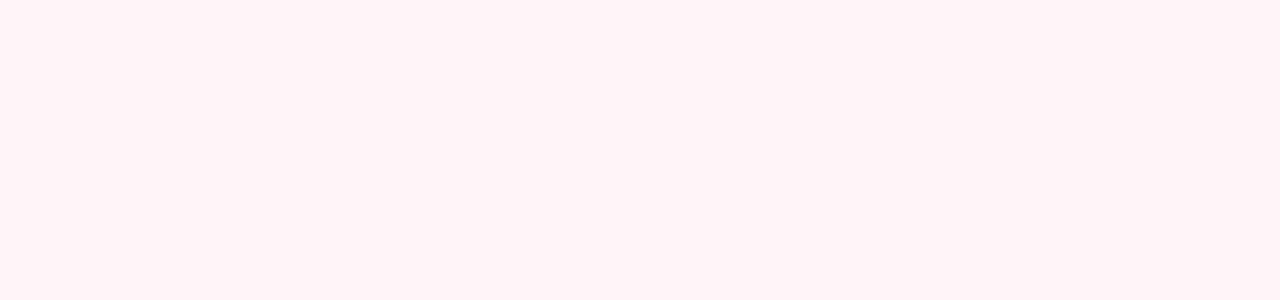
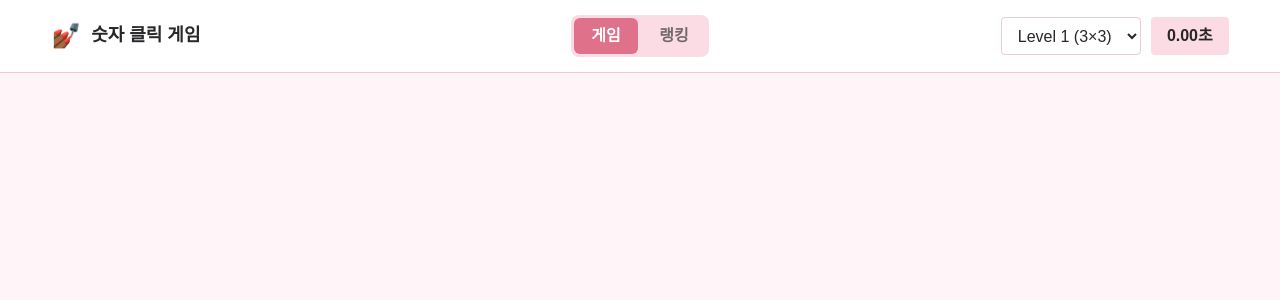
Before and after one commit to 39-play-sopt-web/HwangYuRim, a React (Vite) app in the folder Week2/Homework/one-to-fifty/: page / in a window 1280 px wide. Shown: the top 300 px of the page. Built offline with nearby package versions, Linux system fonts and the light colour scheme.

Commit message:
feat: 헤더 메뉴와 게임 설정 UI 구현

```diff
--- a/Week2/Homework/one-to-fifty/src/App.jsx
+++ b/Week2/Homework/one-to-fifty/src/App.jsx
@@ -1,11 +1,32 @@
-import styled from '@emotion/styled'
+import { useState } from 'react'
+import Header from './components/Header/Header.jsx'
+import { LEVELS } from './constants/levels.js'
+import { AppShell, MainContent } from './App.styles.js'
 
-const AppShell = styled.main`
-  min-height: 100vh;
-`
+const VIEW = {
+  game: 'game',
+  ranking: 'ranking',
+}
 
 function App() {
-  return <AppShell />
+  const [activeView, setActiveView] = useState(VIEW.game)
+  const [selectedLevel, setSelectedLevel] = useState(LEVELS[1].value)
+
+  const isGameView = activeView === VIEW.game
+
+  return (
+    <AppShell>
+      <Header
+        activeView={activeView}
+        levels={[LEVELS[1]]}
+        selectedLevel={selectedLevel}
+        elapsedTime="0.00"
+        onViewChange={setActiveView}
+        onLevelChange={setSelectedLevel}
+      />
+      <MainContent aria-label={isGameView ? '게임 화면' : '랭킹 화면'} />
+    </AppShell>
+  )
 }
 
 export default App
--- /dev/null
+++ b/Week2/Homework/one-to-fifty/src/App.styles.js
@@ -0,0 +1,11 @@
+import styled from '@emotion/styled'
+
+export const AppShell = styled.div`
+  display: flex;
+  flex-direction: column;
+  min-height: 100vh;
+`
+
+export const MainContent = styled.main`
+  flex: 1;
+`
--- /dev/null
+++ b/Week2/Homework/one-to-fifty/src/components/Header/Header.jsx
@@ -0,0 +1,73 @@
+import {
+  Brand,
+  Controls,
+  HeaderContainer,
+  LevelSelect,
+  Menu,
+  MenuButton,
+  Timer,
+} from "./Header.styles.js";
+
+const MENU_ITEMS = [
+  { value: "game", label: "게임" },
+  { value: "ranking", label: "랭킹" },
+];
+
+function Header({
+  activeView,
+  levels,
+  selectedLevel,
+  elapsedTime,
+  onViewChange,
+  onLevelChange,
+}) {
+  const isGameView = activeView === "game";
+
+  return (
+    <HeaderContainer>
+      <Brand>
+        <span aria-hidden="true">💅🏾</span>
+        <h1>숫자 클릭 게임</h1>
+      </Brand>
+
+      <Menu aria-label="화면 선택">
+        {MENU_ITEMS.map((menu) => {
+          const isActive = activeView === menu.value;
+
+          return (
+            <MenuButton
+              key={menu.value}
+              type="button"
+              $isActive={isActive}
+              aria-current={isActive ? "page" : undefined}
+              onClick={() => onViewChange(menu.value)}
+            >
+              {menu.label}
+            </MenuButton>
+          );
+        })}
+      </Menu>
+
+      <Controls>
+        {isGameView && (
+          <>
+            <LevelSelect
+              aria-label="게임 레벨"
+              value={selectedLevel}
+              onChange={(event) => onLevelChange(Number(event.target.value))}
+            >
+              {levels.map((level) => (
+                <option key={level.value} value={level.value}>
+                  {level.label}
+                </option>
+              ))}
+            </LevelSelect>
+            <Timer aria-label="플레이 시간">{elapsedTime}초</Timer>
+          </>
+        )}
+      </Controls>
+    </HeaderContainer>
+  );
+}
+
+export default Header;
--- /dev/null
+++ b/Week2/Homework/one-to-fifty/src/components/Header/Header.styles.js
@@ -0,0 +1,115 @@
+import styled from "@emotion/styled";
+
+export const HeaderContainer = styled.header`
+  display: grid;
+  grid-template-areas: "brand menu controls";
+  grid-template-columns: minmax(0, 1fr) auto minmax(0, 1fr);
+  align-items: center;
+  min-height: 73px;
+  padding: 12px clamp(20px, 4vw, 64px);
+  background-color: ${({ theme }) => theme.colors.surface};
+  border-bottom: 1px solid ${({ theme }) => theme.colors.border};
+
+  @media (max-width: 700px) {
+    grid-template-areas:
+      "brand controls"
+      "menu menu";
+    grid-template-columns: minmax(0, 1fr) auto;
+    gap: 10px 12px;
+    padding: 12px 16px;
+  }
+`;
+
+export const Brand = styled.div`
+  grid-area: brand;
+  display: flex;
+  align-items: center;
+  gap: 10px;
+
+  span {
+    flex: 0 0 auto;
+    font-size: 24px;
+    line-height: 1;
+  }
+
+  h1 {
+    margin: 0;
+    font-size: 18px;
+    line-height: 1.3;
+  }
+
+  @media (max-width: 420px) {
+    gap: 8px;
+
+    h1 {
+      font-size: 16px;
+    }
+  }
+`;
+
+export const Menu = styled.nav`
+  grid-area: menu;
+  display: flex;
+  gap: 4px;
+  justify-self: center;
+  padding: 3px;
+  background-color: ${({ theme }) => theme.colors.primarySoft};
+  border-radius: ${({ theme }) => theme.radius.medium};
+`;
+
+export const MenuButton = styled.button`
+  min-width: 64px;
+  height: 36px;
+  padding: 0 14px;
+  color: ${({ $isActive, theme }) =>
+    $isActive ? theme.colors.surface : theme.colors.textMuted};
+  background-color: ${({ $isActive, theme }) =>
+    $isActive ? theme.colors.primary : "transparent"};
+  border: 0;
+  border-radius: 6px;
+  font-weight: 700;
+  transition:
+    color 150ms ease,
+    background-color 150ms ease;
+
+  &:hover {
+    color: ${({ $isActive, theme }) =>
+      $isActive ? theme.colors.surface : theme.colors.text};
+  }
+`;
+
+export const Controls = styled.div`
+  grid-area: controls;
+  display: flex;
+  align-items: center;
+  gap: 10px;
+  justify-self: end;
+`;
+
+export const LevelSelect = styled.select`
+  height: 38px;
+  padding: 0 12px;
+  background-color: ${({ theme }) => theme.colors.surface};
+  border: 1px solid ${({ theme }) => theme.colors.border};
+  border-radius: ${({ theme }) => theme.radius.small};
+  cursor: pointer;
+`;
+
+export const Timer = styled.output`
+  display: inline-grid;
+  min-width: 78px;
+  height: 38px;
+  padding: 0 12px;
+  place-items: center;
+  color: ${({ theme }) => theme.colors.text};
+  background-color: ${({ theme }) => theme.colors.primarySoft};
+  border-radius: ${({ theme }) => theme.radius.small};
+  font-weight: 700;
+  font-variant-numeric: tabular-nums;
+
+  @media (max-width: 420px) {
+    min-width: 68px;
+    padding: 0 8px;
+    font-size: 14px;
+  }
+`;
--- /dev/null
+++ b/Week2/Homework/one-to-fifty/src/constants/levels.js
@@ -0,0 +1,8 @@
+export const LEVELS = {
+  1: {
+    value: 1,
+    label: 'Level 1 (3×3)',
+    size: 3,
+    maxNumber: 18,
+  },
+}
```
